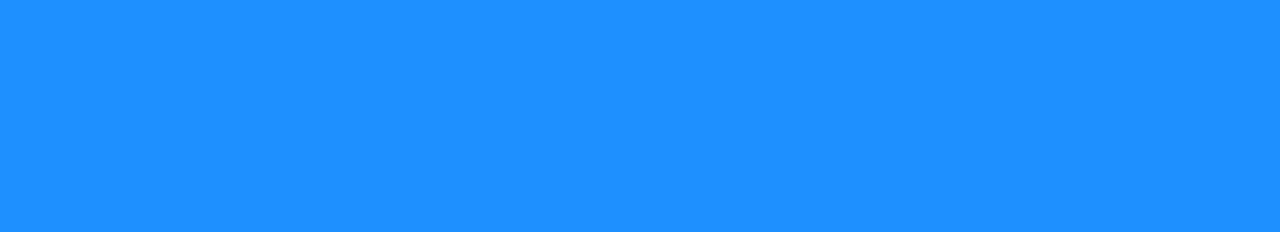
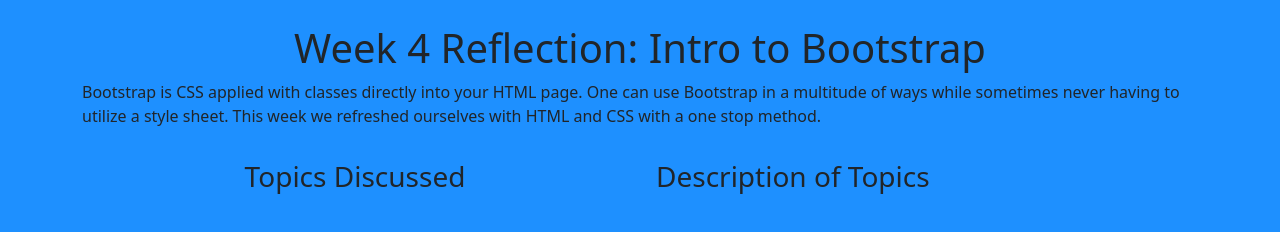
Before and after one commit to TyQuincia-Oby/week_4_reflection, a plain HTML site: page index.html in a window 1280 px wide. Drawn offline with nearby package versions, Linux system fonts and the light colour scheme.

Commit message:
added basic framework for bootstrap reflection

```diff
--- a/index.html
+++ b/index.html
@@ -3,11 +3,19 @@
 <head>
     <meta charset="UTF-8">
     <meta name="viewport" content="width=device-width, initial-scale=1.0">
-    <title>Document</title>
+    <title>Week 4 Reflection</title>
     <link href="https://cdn.jsdelivr.net/npm/bootstrap@5.3.3/dist/css/bootstrap.min.css" rel="stylesheet">
     <link href="style.css" rel="stylesheet">
 </head>
 <body>
+   <div class="container">
+    <h1 class="text-center mt-4">Week 4 Reflection: Intro to Bootstrap</h1>
+    <p>Bootstrap is CSS applied with classes directly into your HTML page. One can use Bootstrap in a multitude of ways while sometimes never having to utilize a style sheet. This week we refreshed ourselves with HTML and CSS with a one stop method.</p>
+    <div class="row">
+        <div class="col text-center h3 p-2 m-2">Topics Discussed</div>
+        <div class="col text center h3 p-2 m-2">Description of Topics</div>
+    </div>
 
+   </div>
 </body>
 </html>
```
